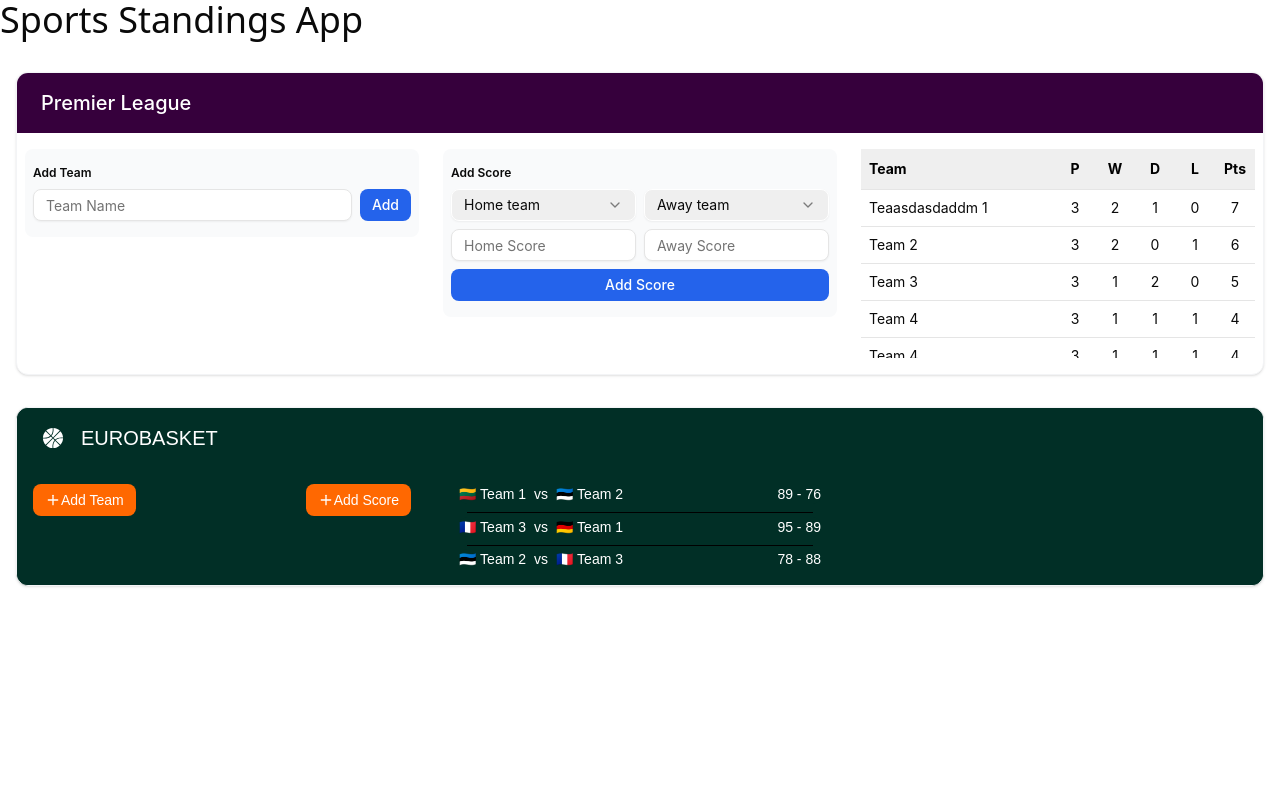
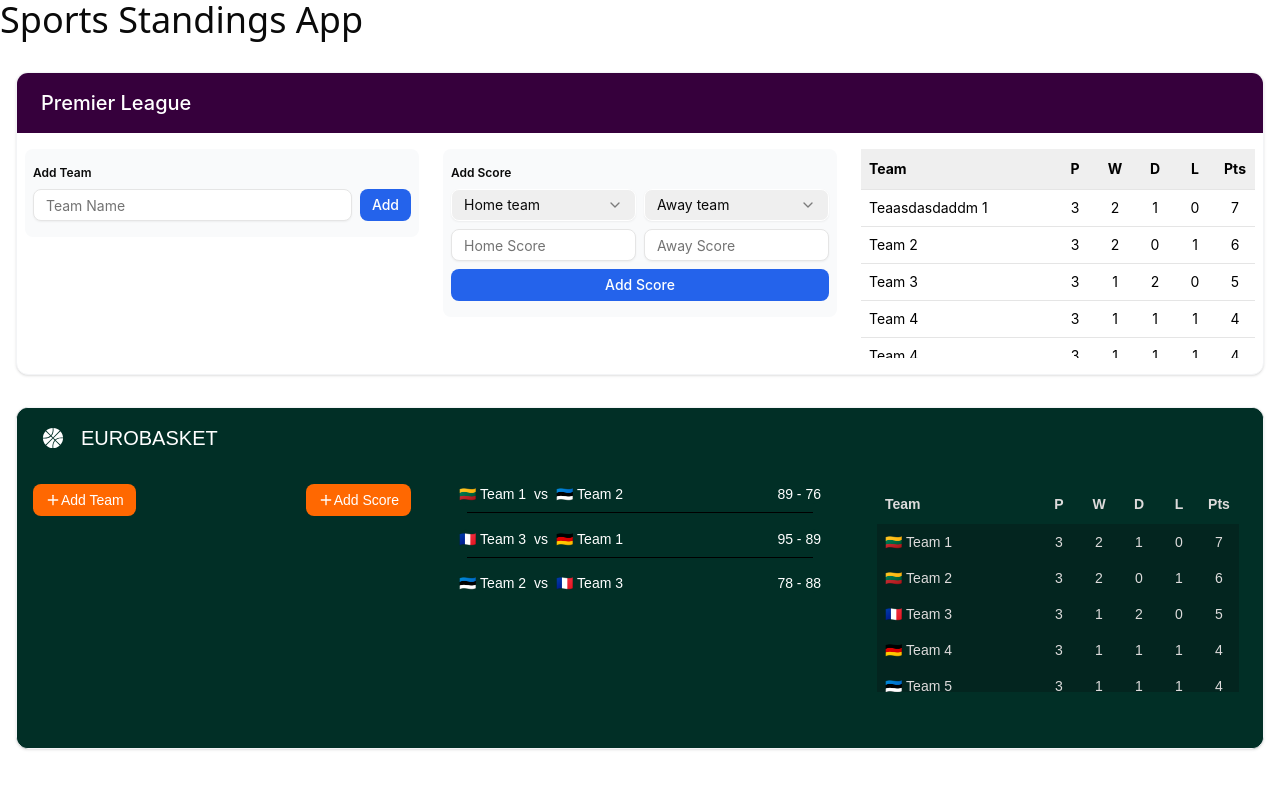
Before and after one commit to ImantasPrecas/sports-standings-app, a React (Vite) app: page / in a window 1280 px wide. Shown: the top 788 px of the page. Built offline with nearby package versions, Linux system fonts and the light colour scheme.

Commit message:
feat: integrate StandingsTable component and enhance styling for Eurobasket and Premier League components

```diff
--- a/src/components/EurobasketComponent.tsx
+++ b/src/components/EurobasketComponent.tsx
@@ -6,6 +6,14 @@
 import { SectionWrapper } from './ui/SectionWrapper'
 import { Input } from './ui/Input'
 import { SelectEntity } from './ui/SelectEntity'
+import { StandingsTable } from './ui/StandingsTable'
+
+// *
+//  For the country selection and flag mapping use
+//  react-select-country-list + react-select + react-country-flag
+//  https://www.npmjs.com/package/react-select-country-list
+//  https://www.npmjs.com/package/react-country-flag
+// *
 
 const teams = [
   { name: 'Team 1', value: 'team1' },
@@ -19,28 +27,28 @@
   { homeTeam: '🇪🇪 Team 2', awayTeam: '🇫🇷 Team 3', homeScore: 78, awayScore: 88 },
 ]
 
-// const tableData = {
-//   tableHeader: [
-//     { title: 'Team', key: 'team' },
-//     { title: 'P', key: 'played' },
-//     { title: 'W', key: 'won' },
-//     { title: 'D', key: 'drawn' },
-//     { title: 'L', key: 'lost' },
-//     { title: 'Pts', key: 'points' },
-//   ],
-//   standings: [
-//     { name: 'Teaasdasdaddm 1', played: 3, won: 2, drawn: 1, lost: 0, points: 7 },
-//     { name: 'Team 2', played: 3, won: 2, drawn: 0, lost: 1, points: 6 },
-//     { name: 'Team 3', played: 3, won: 1, drawn: 2, lost: 0, points: 5 },
-//     { name: 'Team 4', played: 3, won: 1, drawn: 1, lost: 1, points: 4 },
-//     { name: 'Team 4', played: 3, won: 1, drawn: 1, lost: 1, points: 4 },
-//     { name: 'Team 4', played: 3, won: 1, drawn: 1, lost: 1, points: 4 },
-//     { name: 'Team 4', played: 3, won: 1, drawn: 1, lost: 1, points: 4 },
-//     { name: 'Team 4', played: 3, won: 1, drawn: 1, lost: 1, points: 4 },
-//     { name: 'Team 4', played: 3, won: 1, drawn: 1, lost: 1, points: 4 },
-//     { name: 'Team 4', played: 3, won: 1, drawn: 1, lost: 1, points: 4 },
-//   ],
-// }
+const tableData = {
+  tableHeader: [
+    { title: 'Team', key: 'team' },
+    { title: 'P', key: 'played' },
+    { title: 'W', key: 'won' },
+    { title: 'D', key: 'drawn' },
+    { title: 'L', key: 'lost' },
+    { title: 'Pts', key: 'points' },
+  ],
+  standings: [
+    { name: '🇱🇹 Team 1', played: 3, won: 2, drawn: 1, lost: 0, points: 7 },
+    { name: '🇱🇹 Team 2', played: 3, won: 2, drawn: 0, lost: 1, points: 6 },
+    { name: '🇫🇷 Team 3', played: 3, won: 1, drawn: 2, lost: 0, points: 5 },
+    { name: '🇩🇪 Team 4', played: 3, won: 1, drawn: 1, lost: 1, points: 4 },
+    { name: '🇪🇪 Team 5', played: 3, won: 1, drawn: 1, lost: 1, points: 4 },
+    { name: '🇪🇪 Team 6', played: 3, won: 1, drawn: 1, lost: 1, points: 4 },
+    { name: '🇪🇪 Team 7', played: 3, won: 1, drawn: 1, lost: 1, points: 4 },
+    { name: '🇪🇪 Team 4', played: 3, won: 1, drawn: 1, lost: 1, points: 4 },
+    { name: '🇪🇪 Team 4', played: 3, won: 1, drawn: 1, lost: 1, points: 4 },
+    { name: '🇪🇪 Team 4', played: 3, won: 1, drawn: 1, lost: 1, points: 4 },
+  ],
+}
 
 export const EurobasketComponent = () => {
   return (
@@ -72,7 +80,6 @@
             </div>
           </div>
           {/* HIDDEN ADD TEAM INPUTS */}
-
           <div className='col-span-2 mx-6 hidden'>
             <div
               className='w-full rounded-md
@@ -139,17 +146,19 @@
           <div className='col-span-2 mx-6 mb-4 mt-4 lg:mt-0'>
             <div className='flex flex-col text-primary'>
               {/* Map through played matches data */}
-                <ul className="flex flex-col">
+              <ul className='flex flex-col'>
                 {playedMatches.map((match, index, array) => (
                   <div key={index} className='space-y-2'>
                     <li className='flex justify-between bg-secondary rounded-md'>
                       <p className='flex gap-2 text-sm'>
                         <span>{match.homeTeam}</span> vs <span>{match.awayTeam}</span>
                       </p>
-                    <p className='text-sm'>{match.homeScore} - {match.awayScore}</p>
+                      <p className='text-sm'>
+                        {match.homeScore} - {match.awayScore}
+                      </p>
                     </li>
                     {index < array.length - 1 && (
-                    <div className="h-[0.5px] bg-primary-foreground dark:bg-gray-700 mb-1 mx-2" />
+                      <div className='h-[0.5px] bg-primary-foreground dark:bg-gray-700 mb-4 mx-2' />
                     )}
                   </div>
                 ))}
@@ -157,6 +166,9 @@
             </div>
           </div>
           {/* SCORE TABLE */}
+          <div className='col-span-2 mx-6 mb-4 mt-4 lg:mt-0 pb-10'>
+            <StandingsTable tableData={tableData} rowLine={false} />
+          </div>
         </div>
       </Card>
     </SectionWrapper>
--- a/src/components/PremierLeagueComponent.tsx
+++ b/src/components/PremierLeagueComponent.tsx
@@ -110,7 +110,7 @@
 
           {/* STANDINGS TABLE */}
           <div className='col-span-2 mx-2 mb-4'>
-            <StandingsTable tableData={tableData} />
+            <StandingsTable tableData={tableData}/>
           </div>
         </div>
       </Card>
--- a/src/components/ui/StandingsTable.tsx
+++ b/src/components/ui/StandingsTable.tsx
@@ -12,13 +12,14 @@
     }[]
     tableHeader: { title: string; key: string }[]
   }
+  rowLine?: boolean
 }
 
-export const StandingsTable = ({ tableData }: StandingsTableProps) => {
+export const StandingsTable = ({ tableData, rowLine }: StandingsTableProps) => {
   return (
     <Table className='flex-col'>
       <TableHeader className='flex w-full'>
-        <TableRow className='flex w-full'>
+        <TableRow className='flex w-full' rowLine={rowLine}>
           <TableHead className='flex flex-1 justify-start items-center'>
             {tableData.tableHeader[0].title}
           </TableHead>
@@ -36,7 +37,7 @@
       </TableHeader>
       <TableBody className='w-full max-h-42 overflow-y-auto block'>
         {tableData.standings.map((team) => (
-          <TableRow key={team.name} className='flex w-full'>
+          <TableRow key={team.name} className='flex w-full text-foreground' rowLine={rowLine}>
             <TableCell className='flex-1'>{team.name}</TableCell>
             <TableCell className='min-w-10 text-center'>{team.played}</TableCell>
             <TableCell className='min-w-10 text-center'>{team.won}</TableCell>
--- a/src/components/ui/Table.tsx
+++ b/src/components/ui/Table.tsx
@@ -1,4 +1,17 @@
 import { cn } from '@/lib/utils'
+import { cva, type VariantProps } from 'class-variance-authority'
+
+const tableVariants = cva('w-full text-sm', {
+  variants: {
+    rowLine: {
+      true: 'border-b',
+      false: 'border-none',
+    },
+  },
+  defaultVariants: {
+    rowLine: true,
+  },
+})
 
 export const Table = ({ className, ...props }: React.ComponentProps<'table'>) => {
   return (
@@ -9,18 +22,23 @@
 }
 
 export const TableHeader = ({ className, ...props }: React.ComponentProps<'thead'>) => {
-  return <thead className={cn('bg-muted', className)} {...props} />
+  return <thead className={cn('bg-table-header', className)} {...props} />
 }
 
 export const TableBody = ({ className, ...props }: React.ComponentProps<'tbody'>) => {
-  return <tbody className={className} {...props} />
+  return <tbody className={cn('bg-table-body', className)} {...props} />
 }
 
-export const TableRow = ({ className, ...props }: React.ComponentProps<'tr'>) => {
+export const TableRow = ({
+  className,
+  rowLine,
+  ...props
+}: React.ComponentProps<'tr'> & VariantProps<typeof tableVariants>) => {
   return (
     <tr
       className={cn(
-        'hover:bg-muted/50 data-[state=selected]:bg-muted border-b transition-colors',
+        tableVariants({ rowLine }),
+        'hover:bg-muted/50 data-[state=selected]:bg-muted transition-colors',
         className
       )}
       {...props}
--- a/src/style.css
+++ b/src/style.css
@@ -20,6 +20,8 @@
   --font-family: var(--font-family);
   --color-tertiary: var(--tertiary);
   --color-quaternary: var(--quaternary);
+  --color-table-header: var(--table-header);
+  --color-table-body: var(--table-body);
 
   --radius-sm: calc(var(--radius) - 4px);
   --radius-md: calc(var(--radius) - 2px);
@@ -144,6 +146,10 @@
   --muted: oklab(95.21300000000001% 0 -0.00011);
   --card-muted: oklab(98.463% -0.00064 -0.00169);
   --border: oklch(0.922 0 0);
+
+  --table-header: oklab(95.21300000000001% 0 -0.00011);
+  --table-body:oklch(100% 0.00011 271.152);
+
 }
 
 .theme-design-2 {
@@ -164,6 +170,8 @@
   --card-muted: oklab(98.463% -0.00064 -0.00169);
   --border: oklab(45.849000000000004% -0.08645 0.01041);
   --font-family: 'Montserrat, Bebas Neue', sans-serif;
+  --table-header: oklab(27.299% -0.05024 0.00379);
+  --table-body: oklab(23.827% -0.04056 0.00099);
 }
 
 
```
Lines whose indentation alone changed are shown as unchanged.
